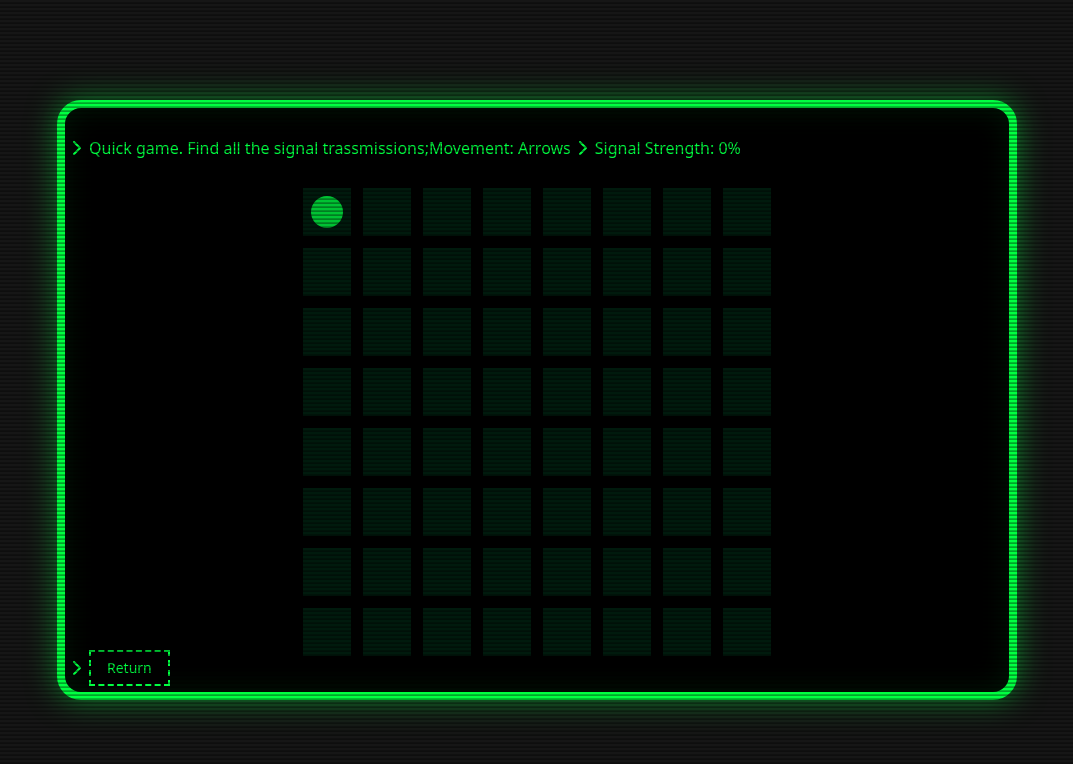
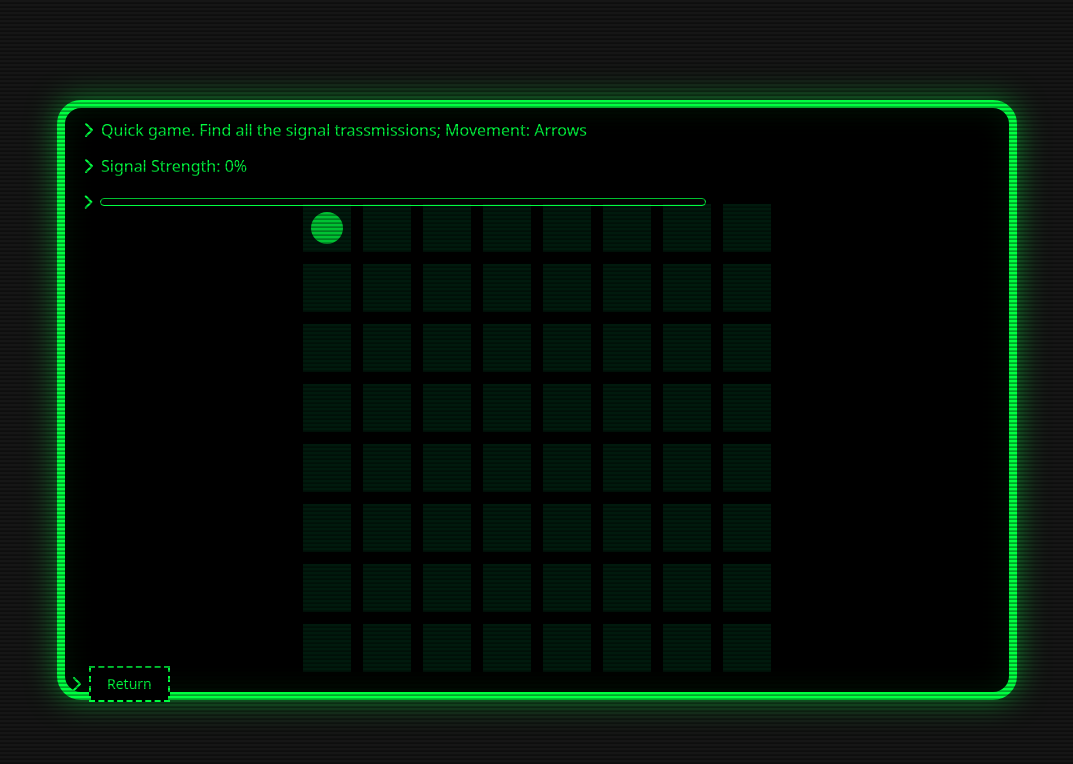
Before and after one commit to Lisulol/SignalS, a Next.js app: page /Game in a window 1280 px wide. Shown: the top 764 px of the page, without its empty margins (103-1176 px from the left). Built offline with nearby package versions, Linux system fonts and the light colour scheme.

Commit message:
deletd alert and some fixes

```diff
--- a/app/Game/page.tsx
+++ b/app/Game/page.tsx
@@ -2,6 +2,7 @@
 import { Button } from "@/components/ui/button";
 import { IconChevronRight } from "@tabler/icons-react";
 import Link from "next/link";
+import { Progress } from "@/components/ui/progress"
 import { KeyboardEvent, useEffect, useState } from "react";
 
 export default function Game(){
@@ -12,6 +13,8 @@ export default function Game(){
   const [randomy, setRandomy] = useState<number | null>(null);
   const [found, setFound] = useState(false);
   const [signalStrength, setSignalStrength] = useState(0);
+
+
 
 
   useEffect(() => {
@@ -52,7 +55,7 @@ export default function Game(){
     useEffect(() => {
          if (randomx === null || randomy === null) return;
         if (playerX === randomx && playerY === randomy) {
-            alert('You found the signal transmission! Game Restarting.');
+
 
             setFound(true);
             setTimeout(() => {
@@ -61,7 +64,7 @@ export default function Game(){
                 setRandomx(Math.floor(Math.random() * 8));
                 setRandomy(Math.floor(Math.random() * 8));
                 setFound(false);
-            }, 1000);
+            }, 2000);
 
         }
 
@@ -91,9 +94,16 @@ export default function Game(){
         <div className="flex flex-col h-9/12 w-9/12 bg-black  border-8 border-[#00ff41]  rounded-3xl text-[#00ff41]  " style={{
      boxShadow: '0 0 30px rgba(0, 255, 65, 0.5), inset 0 0 30px rgba(0, 255, 65, 0.1)'
    }}>
-    <div className="flex items-center h-1/6 w-full ">
-        <IconChevronRight className="text-[#00ff41] "/><p>Quick game. Find all the signal trassmissions;Movement: Arrows</p>
+    <div className="flex flex-col h-1/6 w-full gap-y-3 relative top-2.5 left-3">
+    <div className="flex items-center">
+        <IconChevronRight className="text-[#00ff41] "/><p>Quick game. Find all the signal trassmissions; Movement: Arrows</p>
+    </div>
+    <div className="flex items-center">
         <IconChevronRight className="text-[#00ff41] "/><p>Signal Strength: {signalStrength}%</p>
+    </div>
+    <div className="flex items-center w-2/3">
+        <IconChevronRight className="text-[#00ff41] "/><Progress value = {signalStrength}/>
+    </div>
     </div>
     <div className="flex items-center justify-center w-full h-5/6">
     <div className="grid grid-cols-8 grid-rows-8 bg-black gap-3">
@@ -109,9 +119,19 @@ export default function Game(){
                     <div className="w-6 h-6 bg-[#00ffaa] rounded-full border-2 border-[#00ff41]"></div>
                 )}
 
+
             </div>
         )},)}
-
+        <div className="fixed inset-0 z-[9999] flex items-center justify-center pointer-events-none">
+            {found && (
+                <div className="pointer-events-auto flex items-center justify-center bg-black border-4 border-[#00ff41] rounded-xl p-6 max-w-md w-full mx-4">
+                    <p className="text-[#00ff41] text-4xl md:text-6xl animate-pulse text-center">
+                        Signal Found! <br/>
+                        Game resetting.
+                    </p>
+                </div>
+            )}
+        </div>
     </div>
     </div>
     <div className="flex items-center relative bottom-1.5 ">
--- a/app/Morse/page.tsx
+++ b/app/Morse/page.tsx
@@ -9,6 +9,7 @@ export default function Morse(){
 
   const dotref = useRef<HTMLAudioElement | null>(null);
   const lineref = useRef<HTMLAudioElement | null>(null);
+   const timeouts = useRef<NodeJS.Timeout[]>([]);
     // Long section with the morse code alphabet aint nobody want to look at tha
   const morseCode : Record<string,string> = {
   A: ".-",
@@ -77,17 +78,23 @@ for(const key in morseCode) {
 function StopSound() {
   if (dotref.current) {
     dotref.current.pause();
-
+    dotref.current.currentTime = 0;
   }
   if (lineref.current) {
     lineref.current.pause();
-
+    lineref.current.currentTime = 0;
   }
+  timeouts.current.forEach((t) => clearTimeout(t));
+  timeouts.current = [];
 }
 useEffect(()=>{
 
   dotref.current = new Audio('./sounds/E_morse_code.ogg')
   lineref.current = new Audio('./sounds/T_morse_code.ogg')
+
+  return () => {
+    StopSound();
+  }
 },[])
 
   const [Translation, setTranslation] = useState('');
@@ -120,29 +127,29 @@ useEffect(()=>{
       }).join(' ');
       const morsecodes = morseText.split("")
       let delay = 0;
-      morsecodes.forEach((char) => {
-        if(char === '.'){
-          setTimeout(() => {
+      morseText.split("").forEach((char) => {
+        if (char === '.') {
+          const t = setTimeout(() => {
             if (dotref.current) {
               dotref.current.currentTime = 0;
               dotref.current.play();
             }
           }, delay);
+          timeouts.current.push(t);
           delay += 500;
-        }
-        else if(char === '-'){
-          setTimeout(() => {
+        } else if (char === '-') {
+          const t = setTimeout(() => {
             if (lineref.current) {
               lineref.current.currentTime = 0;
               lineref.current.play();
             }
           }, delay);
+          timeouts.current.push(t);
+          delay += 800;
+        } else if (char === ' ') {
           delay += 800;
         }
-        else if(char === ' '){
-          delay += 800;
-        }
-});
+      });
       setTranslation(morseText);
     }
   }
--- /dev/null
+++ b/components/ui/progress.tsx
@@ -0,0 +1,31 @@
+"use client"
+
+import * as React from "react"
+import * as ProgressPrimitive from "@radix-ui/react-progress"
+
+import { cn } from "@/lib/utils"
+
+function Progress({
+  className,
+  value,
+  ...props
+}: React.ComponentProps<typeof ProgressPrimitive.Root>) {
+  return (
+    <ProgressPrimitive.Root
+      data-slot="progress"
+      className={cn(
+        "bg-primary/20 relative h-2 w-full overflow-hidden rounded-full border-1 border-[#00ff41]",
+        className
+      )}
+      {...props}
+    >
+      <ProgressPrimitive.Indicator
+        data-slot="progress-indicator"
+        className="bg-[#00ff41] h-full w-full flex-1 transition-all"
+        style={{ transform: `translateX(-${100 - (value || 0)}%)` }}
+      />
+    </ProgressPrimitive.Root>
+  )
+}
+
+export { Progress }
--- a/package.json
+++ b/package.json
@@ -9,6 +9,7 @@
     "lint": "eslint"
   },
   "dependencies": {
+    "@radix-ui/react-progress": "^1.1.7",
     "@radix-ui/react-slider": "^1.3.6",
     "@radix-ui/react-slot": "^1.2.3",
     "@tabler/icons-react": "^3.35.0",
```
Also changed, not shown: 2 other files (tests, documents, lock files or other folders).
